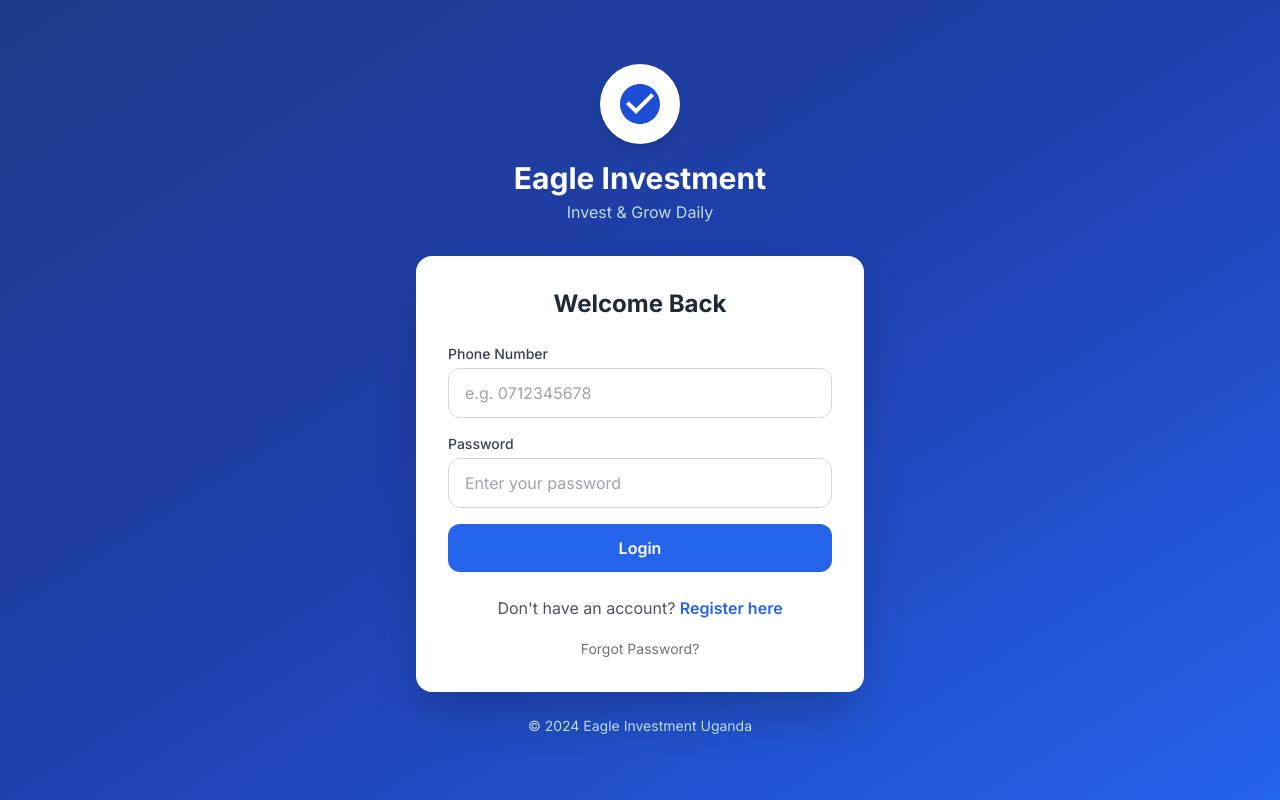
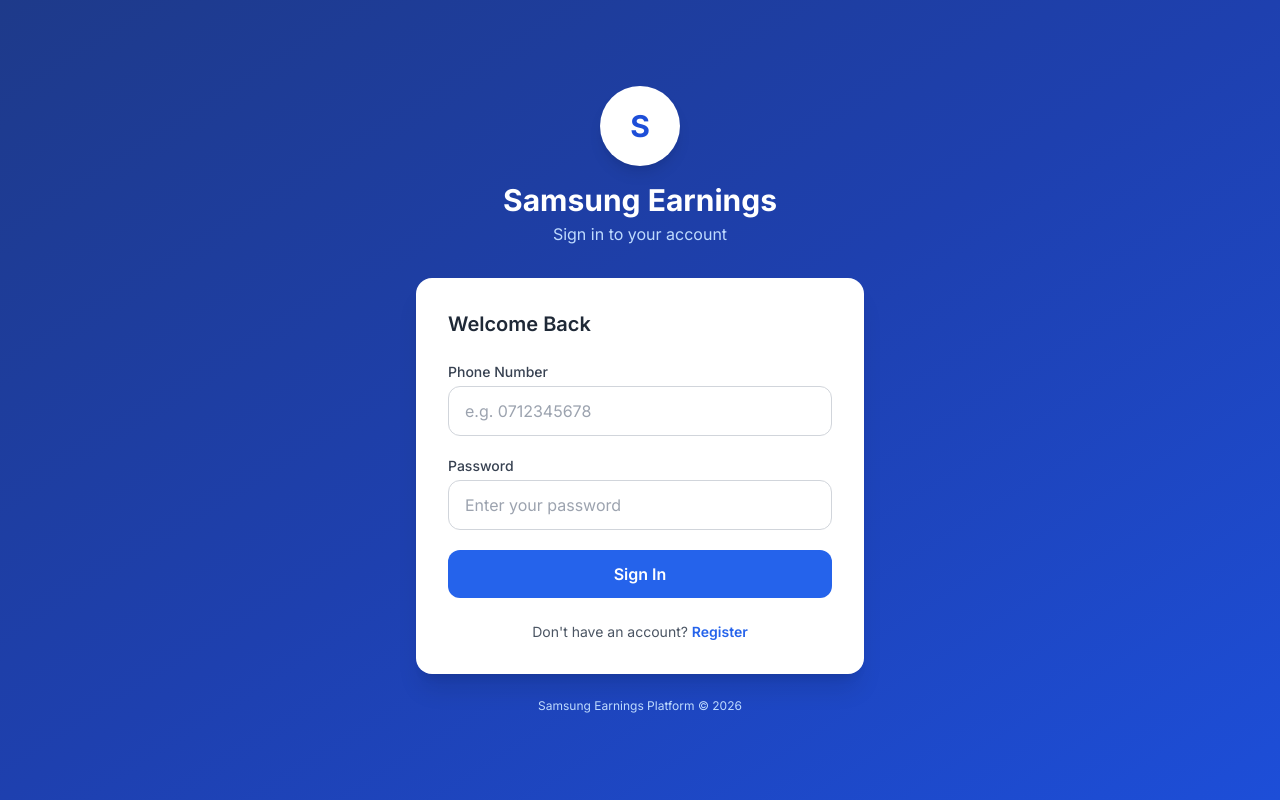
Before and after one commit to sebunyabuwembo-cell/SamsungEarnings-investing-uganda-256-9bugv1, a React (Vite) app: page /login in a window 1280 px wide. Built offline with nearby package versions, Linux system fonts and the light colour scheme.

Commit message:
Restore Login.tsx after GitHub corruption

```diff
--- a/src/pages/Login.tsx
+++ b/src/pages/Login.tsx
@@ -1,9 +1,10 @@
-import React, { useState } from 'react';
+import { useState } from 'react';
 import { useNavigate, Link } from 'react-router-dom';
-import { getUserByPhone, setCurrentUser } from '@/lib/storage';
 import { toast } from 'sonner';
+import { getUserByPhone } from '@/lib/storage';
+import { setCurrentUser } from '@/lib/storage';
 
-const Login: React.FC = () => {
+const Login = () => {
   const navigate = useNavigate();
   const [phone, setPhone] = useState('');
   const [password, setPassword] = useState('');
@@ -29,11 +30,11 @@
         return;
       }
       if (user.frozen) {
-        toast.error('Your account has been frozen. Please contact support.');
+        toast.error('Your account is frozen. Please contact support.');
         setLoading(false);
         return;
       }
-      await setCurrentUser(user.id);
+      setCurrentUser(user);
       toast.success('Login successful!');
       navigate('/home');
     } catch (err) {
@@ -44,24 +45,21 @@
   };
 
   return (
-    <div className="min-h-screen bg-gradient-to-br from-blue-900 via-blue-800 to-blue-600 flex items-center justify-center p-4">
+    <div className="min-h-screen bg-gradient-to-br from-blue-900 via-blue-800 to-blue-700 flex flex-col items-center justify-center px-4">
       <div className="w-full max-w-md">
         {/* Logo / Header */}
         <div className="text-center mb-8">
-          <div className="w-20 h-20 bg-white rounded-full flex items-center justify-center mx-auto mb-4 shadow-lg">
-            <svg viewBox="0 0 24 24" className="w-12 h-12 text-blue-700" fill="currentColor">
-              <path d="M12 2C6.48 2 2 6.48 2 12s4.48 10 10 10 10-4.48 10-10S17.52 2 12 2zm-2 15l-5-5 1.41-1.41L10 14.17l7.59-7.59L19 8l-9 9z"/>
-            </svg>
+          <div className="inline-flex items-center justify-center w-20 h-20 rounded-full bg-white shadow-lg mb-4">
+            <span className="text-3xl font-bold text-blue-700">S</span>
           </div>
-          <h1 className="text-3xl font-bold text-white">Eagle Investment</h1>
-          <p className="text-blue-200 mt-1">Invest & Grow Daily</p>
+          <h1 className="text-3xl font-bold text-white">Samsung Earnings</h1>
+          <p className="text-blue-200 mt-1">Sign in to your account</p>
         </div>
 
-        {/* Login Card */}
-        <div className="bg-white rounded-2xl shadow-2xl p-8">
-          <h2 className="text-2xl font-bold text-gray-800 mb-6 text-center">Welcome Back</h2>
-
-          <form onSubmit={handleLogin} className="space-y-4">
+        {/* Form Card */}
+        <div className="bg-white rounded-2xl shadow-xl p-8">
+          <h2 className="text-xl font-semibold text-gray-800 mb-6">Welcome Back</h2>
+          <form onSubmit={handleLogin} className="space-y-5">
             <div>
               <label className="block text-sm font-medium text-gray-700 mb-1">Phone Number</label>
               <input
@@ -69,11 +67,10 @@
                 value={phone}
                 onChange={e => setPhone(e.target.value)}
                 placeholder="e.g. 0712345678"
-                className="w-full px-4 py-3 border border-gray-300 rounded-lg focus:outline-none focus:ring-2 focus:ring-blue-500 focus:border-transparent transition"
+                className="w-full border border-gray-300 rounded-lg px-4 py-3 text-gray-800 focus:outline-none focus:ring-2 focus:ring-blue-500 focus:border-transparent"
                 required
               />
             </div>
-
             <div>
               <label className="block text-sm font-medium text-gray-700 mb-1">Password</label>
               <input
@@ -81,42 +78,32 @@
                 value={password}
                 onChange={e => setPassword(e.target.value)}
                 placeholder="Enter your password"
-                className="w-full px-4 py-3 border border-gray-300 rounded-lg focus:outline-none focus:ring-2 focus:ring-blue-500 focus:border-transparent transition"
+                className="w-full border border-gray-300 rounded-lg px-4 py-3 text-gray-800 focus:outline-none focus:ring-2 focus:ring-blue-500 focus:border-transparent"
                 required
               />
             </div>
-
             <button
               type="submit"
               disabled={loading}
-              className="w-full bg-blue-600 hover:bg-blue-700 disabled:bg-blue-400 text-white font-semibold py-3 rounded-lg transition-colors duration-200 mt-2"
+              className="w-full bg-blue-600 hover:bg-blue-700 disabled:bg-blue-400 text-white font-semibold py-3 rounded-lg transition-colors duration-200 text-base"
             >
-              {loading ? 'Logging in...' : 'Login'}
+              {loading ? 'Signing in...' : 'Sign In'}
             </button>
           </form>
 
           <div className="mt-6 text-center">
-            <p className="text-gray-600">
+            <p className="text-gray-600 text-sm">
               Don't have an account?{' '}
               <Link to="/register" className="text-blue-600 font-semibold hover:underline">
-                Register here
+                Register
               </Link>
             </p>
-          </div>
-
-          <div className="mt-4 text-center">
-            <Link
-              to="/change-password"
-              className="text-sm text-gray-500 hover:text-blue-600 transition-colors"
-            >
-              Forgot Password?
-            </Link>
           </div>
         </div>
 
         {/* Footer note */}
-        <p className="text-center text-blue-200 text-sm mt-6">
-          © 2024 Eagle Investment Uganda
+        <p className="text-center text-blue-200 text-xs mt-6">
+          Samsung Earnings Platform &copy; {new Date().getFullYear()}
         </p>
       </div>
     </div>
```
